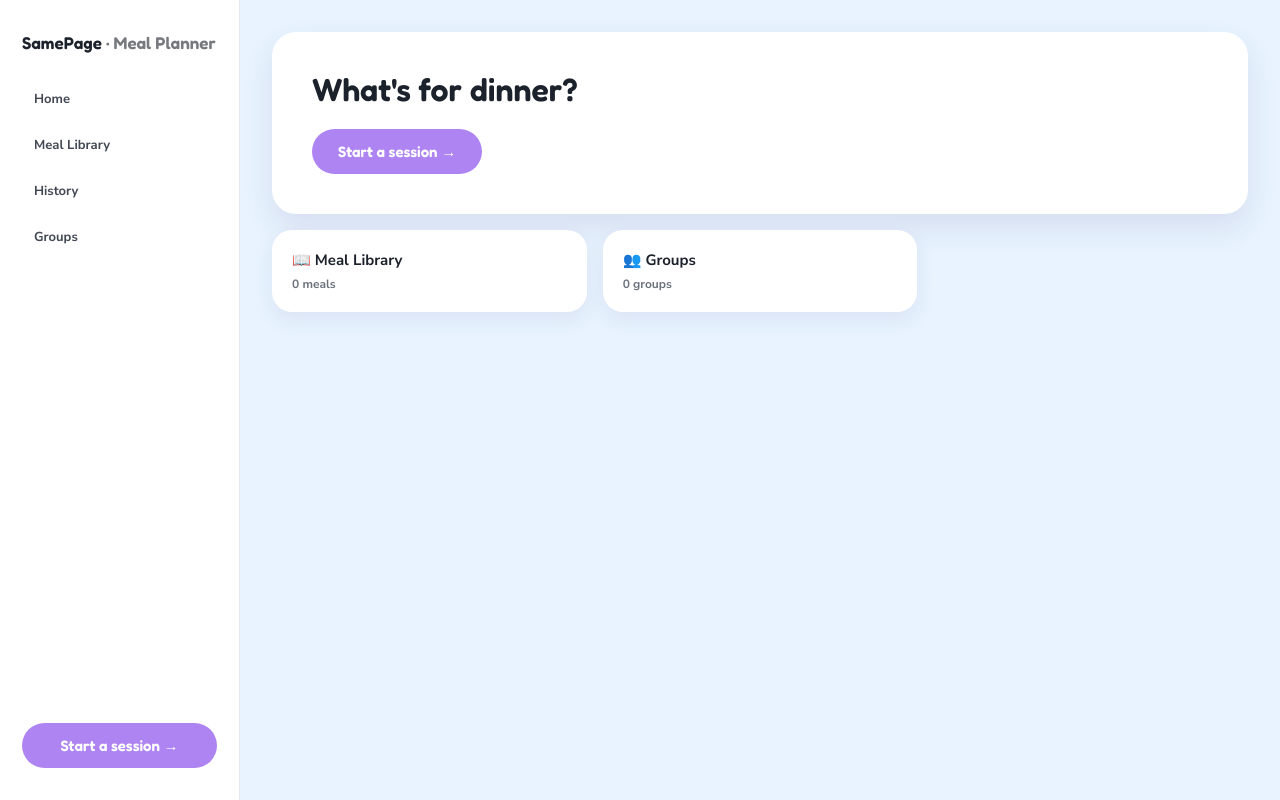
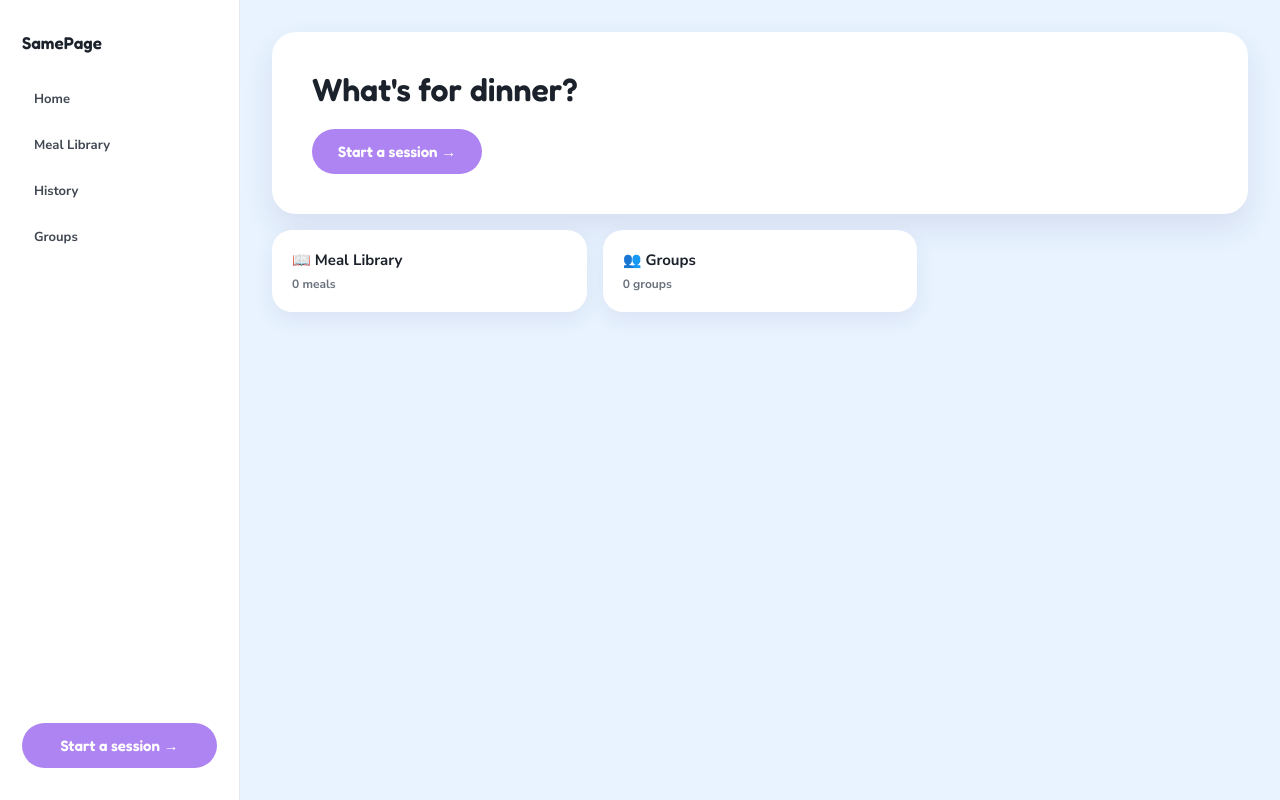
Before and after one commit to vectorlanelabs/samepage, a FastAPI app: page / in a window 1280 px wide. Run offline with FastAPI, Linux system fonts and the light colour scheme; parts of the project's set-up code (start-up, migrations or seed data) failed here and were passed over.

Commit message:
docs: rewrite README, drop stale Meal Planner branding from the app shell
README described the app in Dinner Decider-era terms (weekly planning
sessions, lunch/dinner targets, name+PIN identity) as if already
shipped, and versioned itself against the old v1/v1.5/v2 scheme the
architecture pivot superseded. Rewritten to say plainly what's live
today (accounts, groups, a shared meal library) versus what's designed
but not built (the voting engine, M3+), matching ROADMAP.md's actual
milestone status.

App nav/title/FastAPI title/pyproject description all said
"SamePage - Meal Planner", which reads as the whole product being a
meal planner rather than a platform meal planning happens to be the
first thing built on. Dropped the module subtitle from the shell;
"Meal Planner" stays accurate as the name of the actual collection,
just not the top-level brand mark. GitHub repo description updated
to match.

Co-Authored-By: Claude Sonnet 5 <noreply@anthropic.com>

```diff
--- a/app/main.py
+++ b/app/main.py
@@ -61,7 +61,7 @@ async def lifespan(app: FastAPI):
     yield
 
 
-app = FastAPI(title="SamePage — Meal Planner", lifespan=lifespan)
+app = FastAPI(title="SamePage", lifespan=lifespan)
 
 setup_middleware(app)
 
--- a/app/templates/base.html
+++ b/app/templates/base.html
@@ -3,7 +3,7 @@
 <head>
 <meta charset="utf-8">
 <meta name="viewport" content="width=device-width, initial-scale=1">
-<title>{% block title %}SamePage · Meal Planner{% endblock %}</title>
+<title>{% block title %}SamePage{% endblock %}</title>
 <link rel="preconnect" href="https://fonts.googleapis.com">
 <link rel="preconnect" href="https://fonts.gstatic.com" crossorigin>
 <link href="https://fonts.googleapis.com/css2?family=Fredoka:wght@500;600;700&family=Nunito+Sans:wght@400;600;700;800&display=swap" rel="stylesheet">
@@ -13,7 +13,7 @@
 <body>
 <div class="shell">
   <aside class="sidebar">
-    <div class="brand">SamePage <span style="opacity:.6;font-weight:600">· Meal Planner</span></div>
+    <div class="brand">SamePage</div>
     <nav class="nav">
       <a class="nav-link" href="/">Home</a>
       <a class="nav-link" href="/library">Meal Library</a>
@@ -25,7 +25,7 @@
   </aside>
 
   <div class="topbar">
-    <div class="brand">SamePage <span style="opacity:.6;font-weight:600">· Meal Planner</span></div>
+    <div class="brand">SamePage</div>
     <nav class="nav">
       <a class="nav-link" href="/">Home</a>
       <a class="nav-link" href="/library">Meal Library</a>
--- a/pyproject.toml
+++ b/pyproject.toml
@@ -1,7 +1,7 @@
 [project]
 name = "samepage"
 version = "0.2.0"
-description = "SamePage: a multi-tenant consensus-voting platform. Meal Planner (private yes/no voting batches until the week's dinners and lunches are planned) is its first collection."
+description = "SamePage: a platform for groups to keep a shared database of options and vote on them privately until everyone agrees. A shared meal library is the first thing built on it."
 requires-python = ">=3.12"
 dependencies = [
     "fastapi>=0.115",
```
Also changed, not shown: README.md.
